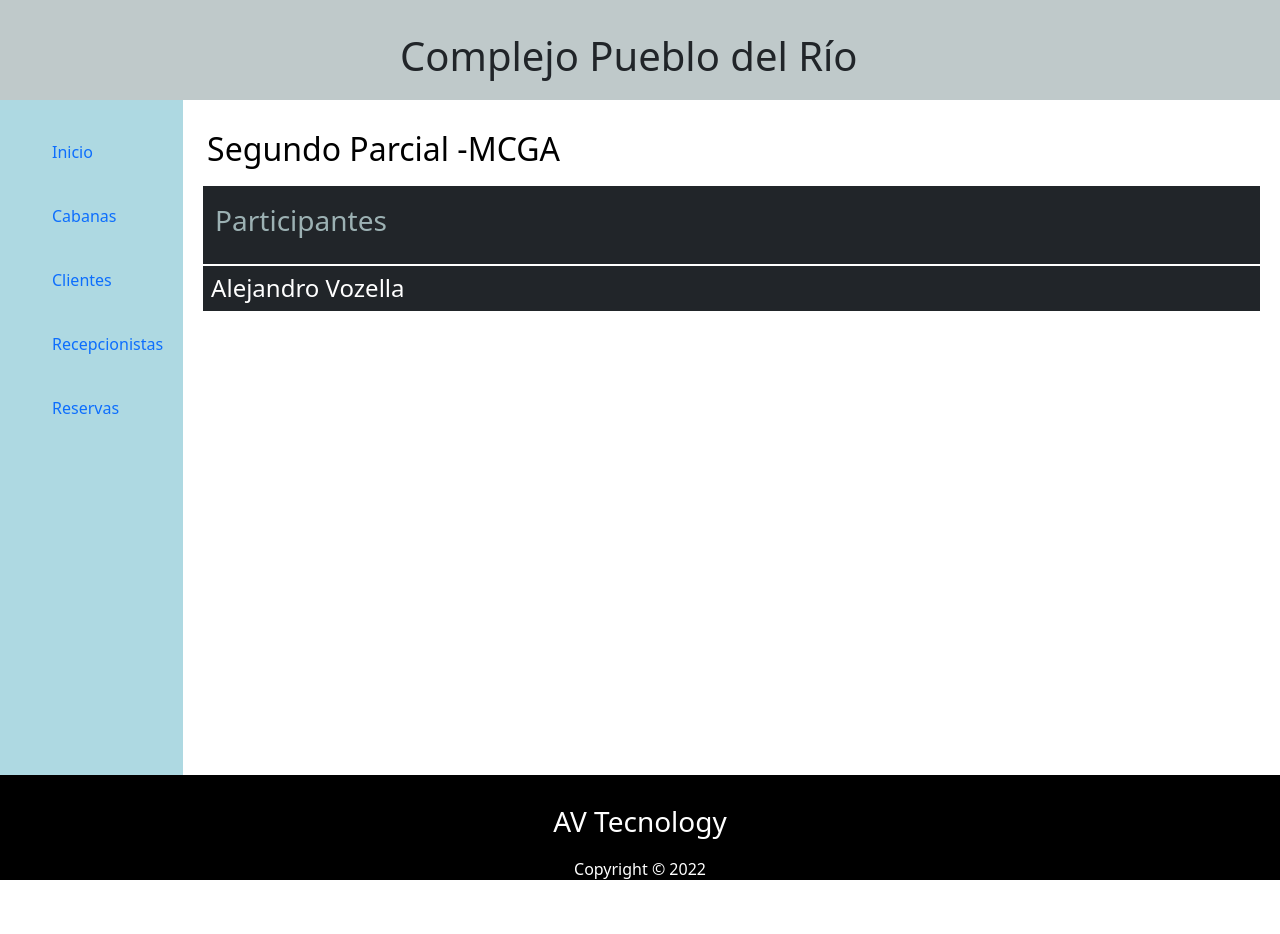
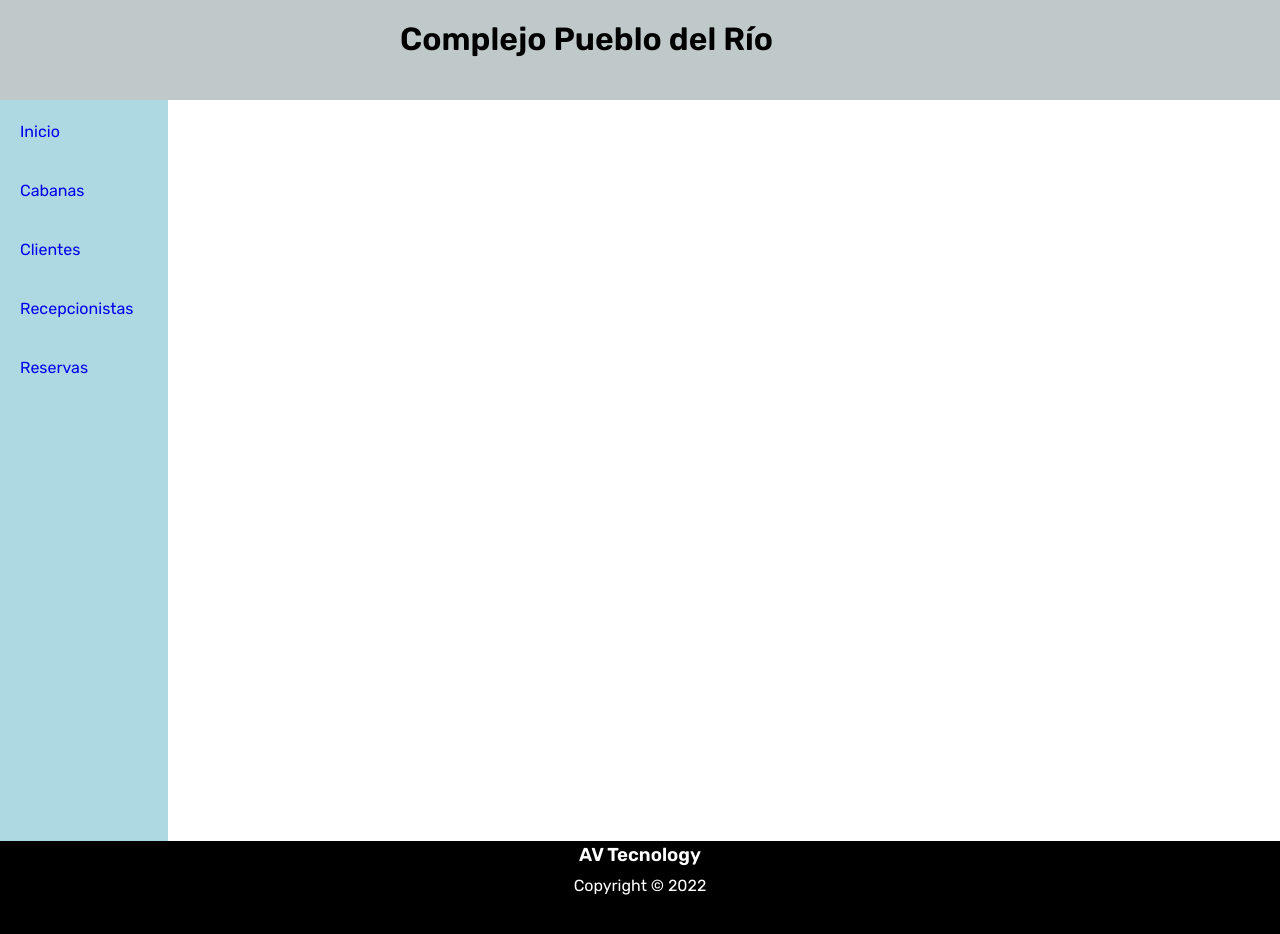
Before and after one commit to AlejandroVozella/mcga-FinalFrontend, a React (Create React App) app: page / in a window 1280 px wide. Shown: the top 934 px of the page. Before the commit the page ends 881 px from the top, so only its background shows below. Built offline with nearby package versions, Linux system fonts and the light colour scheme.

Commit message:
Add Material-UI , Style Modyfi

```diff
--- a/package.json
+++ b/package.json
@@ -3,6 +3,8 @@
   "version": "0.1.0",
   "private": true,
   "dependencies": {
+    "@fontsource/roboto": "^4.5.3",
+    "@material-ui/core": "^4.12.3",
     "@testing-library/jest-dom": "^5.16.2",
     "@testing-library/react": "^12.1.2",
     "@testing-library/user-event": "^13.5.0",
--- a/src/Shared/Footer/style.css
+++ b/src/Shared/Footer/style.css
@@ -3,12 +3,12 @@
     width: 100%;
     background-color: black;
     text-align: center;
-    /*position: absolute;*/
-    bottom: 10;
+    position: absolute;
+    /*bottom: 1;*/
 }
 
 .footer h3 {
-    padding-top: 30px;
+    padding-top: 3px;
     color:white;
 }
 
--- a/src/Shared/Proyecto/Proyecto.js
+++ b/src/Shared/Proyecto/Proyecto.js
@@ -1,13 +1,14 @@
 import React from "react";
 import './style.css';
+
 //import MaterialTable from 'material-table';
-import "bootstrap/dist/css/bootstrap.min.css"
+//import "bootstrap/dist/css/bootstrap.min.css"
 
 const Proyecto = () => {
 
     return (
         <div>
-            <table className="table table-dark">
+            {/* <table className="table table-dark">
               <thead >
                 <tr>
                     <th><h3>Participantes</h3></th>
@@ -16,8 +17,7 @@ const Proyecto = () => {
               <tbody>
                 <tr className="alumnos"><h4>Alejandro Vozella</h4></tr>
               </tbody>
-            </table>
-
+            </table>            */}
         </div>
      );
 }
--- a/src/Shared/Sidebar/style.css
+++ b/src/Shared/Sidebar/style.css
@@ -1,6 +1,6 @@
 .sidebar {
-    padding-top: 20px;
-    height: calc(100vh - 125px);
+    padding-top: 2px;
+    height: calc(108vh - 125px);
     width: 200px;
     background-color: #a9d7e0ee ;
 
--- a/src/components/Inicio/Inicio.js
+++ b/src/components/Inicio/Inicio.js
@@ -6,7 +6,7 @@ import Proyecto from '../../Shared/Proyecto/Proyecto';
 const Inicio = ()=>{
     return(
         <div>
-            <h2>Segundo Parcial -MCGA</h2>
+
             <Proyecto />
         </div>
     )
```
Also changed, not shown: 1 other file (tests, documents, lock files or other folders).
